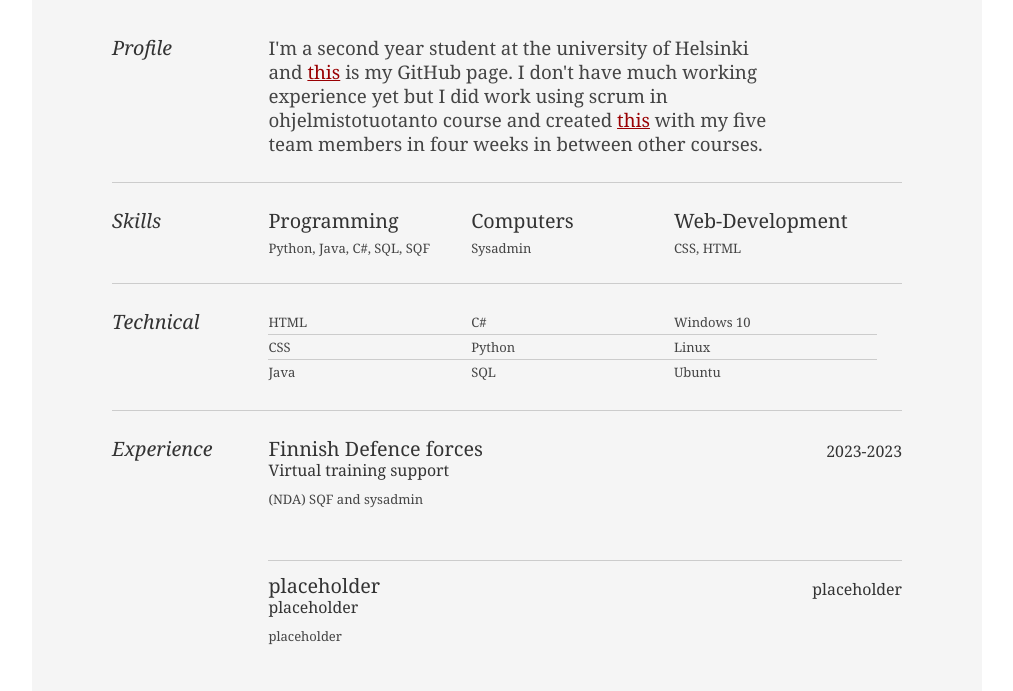
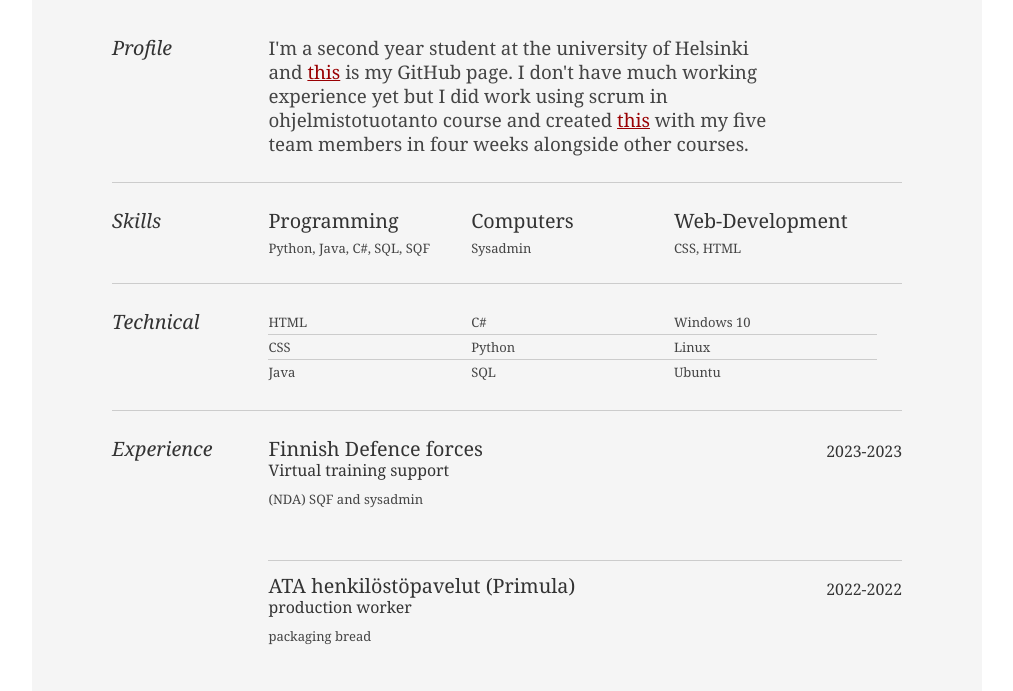
Before and after one commit to ville03/CV-, a plain HTML site: page index.html in a window 1280 px wide. Shown: the part 261-952 px from the top of the page, without its empty margins (133-1146 px from the left). Drawn offline with Linux system fonts and the light colour scheme.

Commit message:
small tweaks and updates

```diff
--- a/index.html
+++ b/index.html
@@ -8,7 +8,6 @@
 	<meta name="keywords" content="" />
 	<meta name="description" content="" />
 
-	<!--<link rel="stylesheet" type="text/css" href="http://yui.yahooapis.com/2.7.0/build/reset-fonts-grids/reset-fonts-grids.css" media="all" /> -->
 	<link rel="stylesheet" type="text/css" href=./css/reset_font_grids.css media="all" />
 	<link rel="stylesheet" type="text/css" href=./css/resume.css media="all" />
 
@@ -50,7 +49,7 @@
 								is my GitHub page. I don't have much working experience yet but I did work using
 								scrum in ohjelmistotuotanto course and created
 								<a href="https://github.com/ruokokoski/ohtu-miniprojekti">this</a>
-								with my five team members in four weeks in between other courses.
+								with my five team members in four weeks alongside other courses.
 							</p>
 						</div>
 					</div><!--// .yui-gf -->
@@ -118,14 +117,7 @@
 								<p>(NDA) SQF and sysadmin</p>
 							</div>
 
-							<div class="job">
-								<h2>placeholder</h2>
-								<h3>placeholder</h3>
-								<h4>placeholder</h4>
-								<p>placeholder</p>
-							</div>
-
-							<div class="job">
+							<!--<div class="job">
 								<h2>placeholder</h2>
 								<h3>placeholder</h3>
 								<h4>placeholder</h4>
@@ -133,11 +125,18 @@
 							</div>
 
 
-							<div class="job last">
+							<div class="job">
 								<h2>placeholder</h2>
 								<h3>placeholder</h3>
 								<h4>placeholder</h4>
 								<p></p>
+							</div>-->
+
+							<div class="job last">
+								<h2>ATA henkilöstöpavelut (Primula)</h2>
+								<h3>production worker</h3>
+								<h4>2022-2022</h4>
+								<p>packaging bread</p>
 							</div>
 
 						</div><!--// .yui-u -->
```
